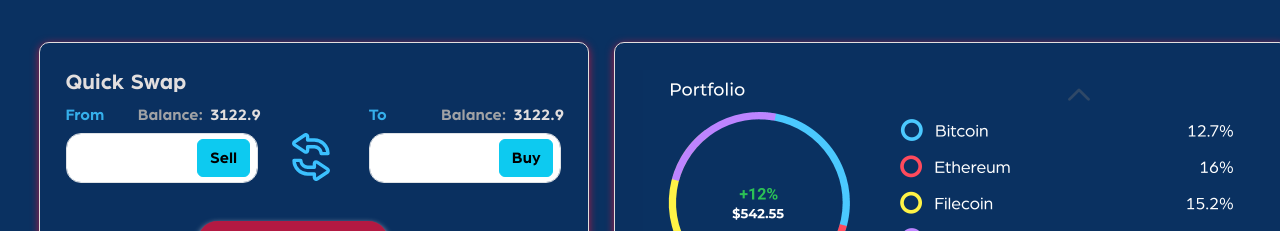
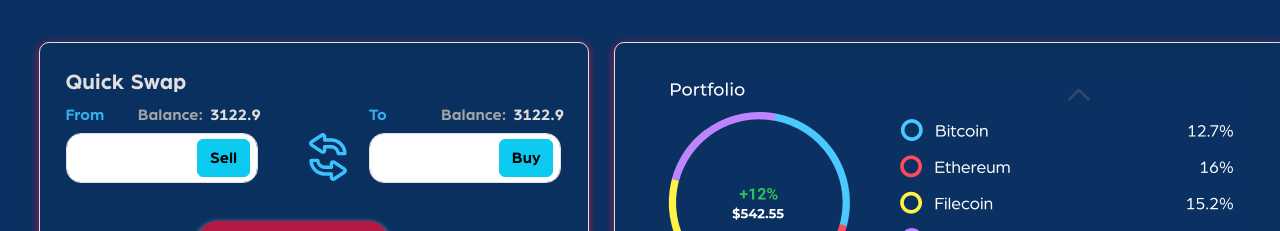
Before and after one commit to Ameriswap/FinalDesignHtmlCss, a plain HTML site: page index.html in a window 1280 px wide. Shown: the part 1300-1531 px from the top of the page. Drawn offline with Linux system fonts and the light colour scheme.

Commit message:
adjust reverse swap button

```diff
--- a/custom_style.css
+++ b/custom_style.css
@@ -184,7 +184,7 @@
     width: 38px;
     position: relative;
     top: 30px;
-    left: 10px;
+    left: 27px;
 }
 
 .swap-box1 .from {
```
